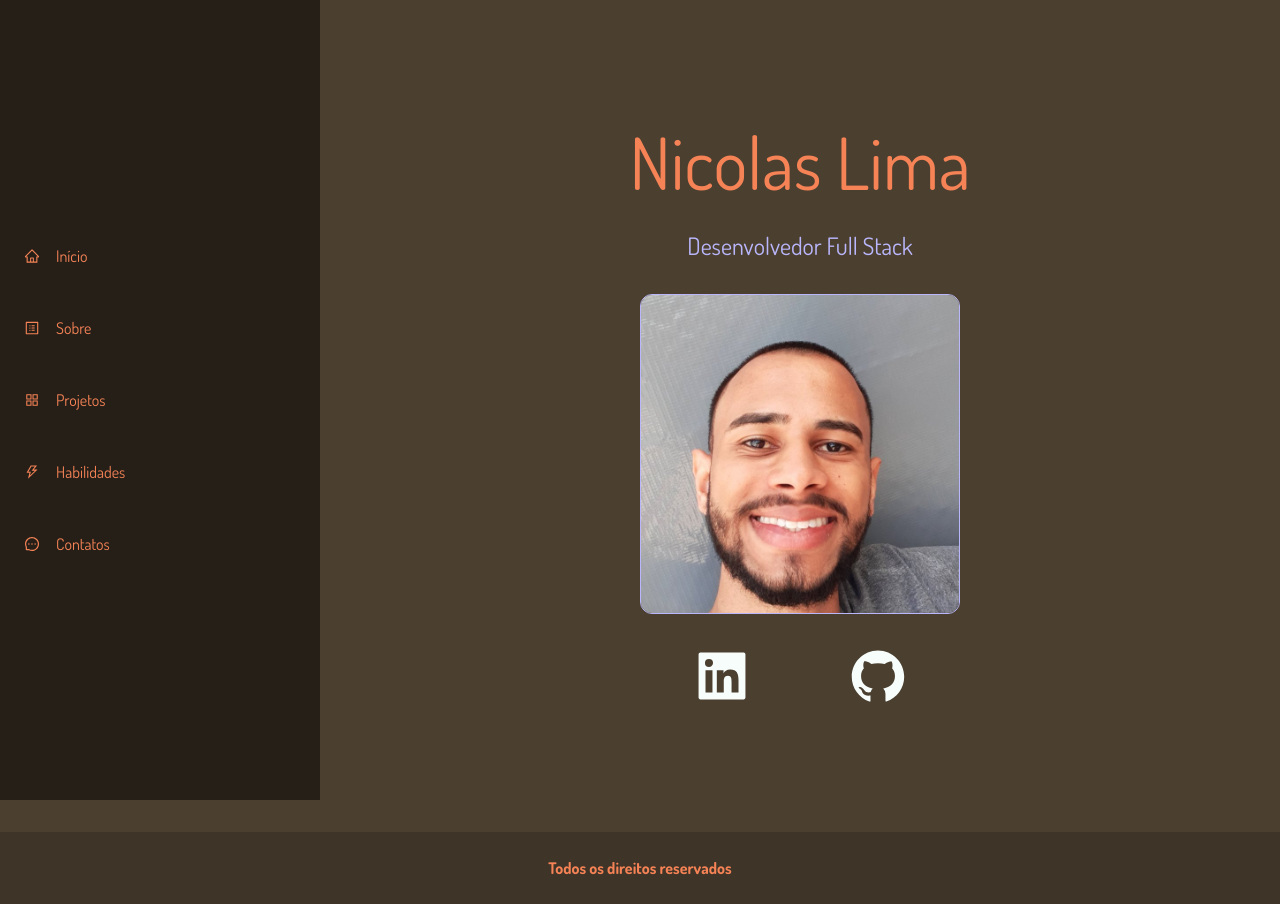
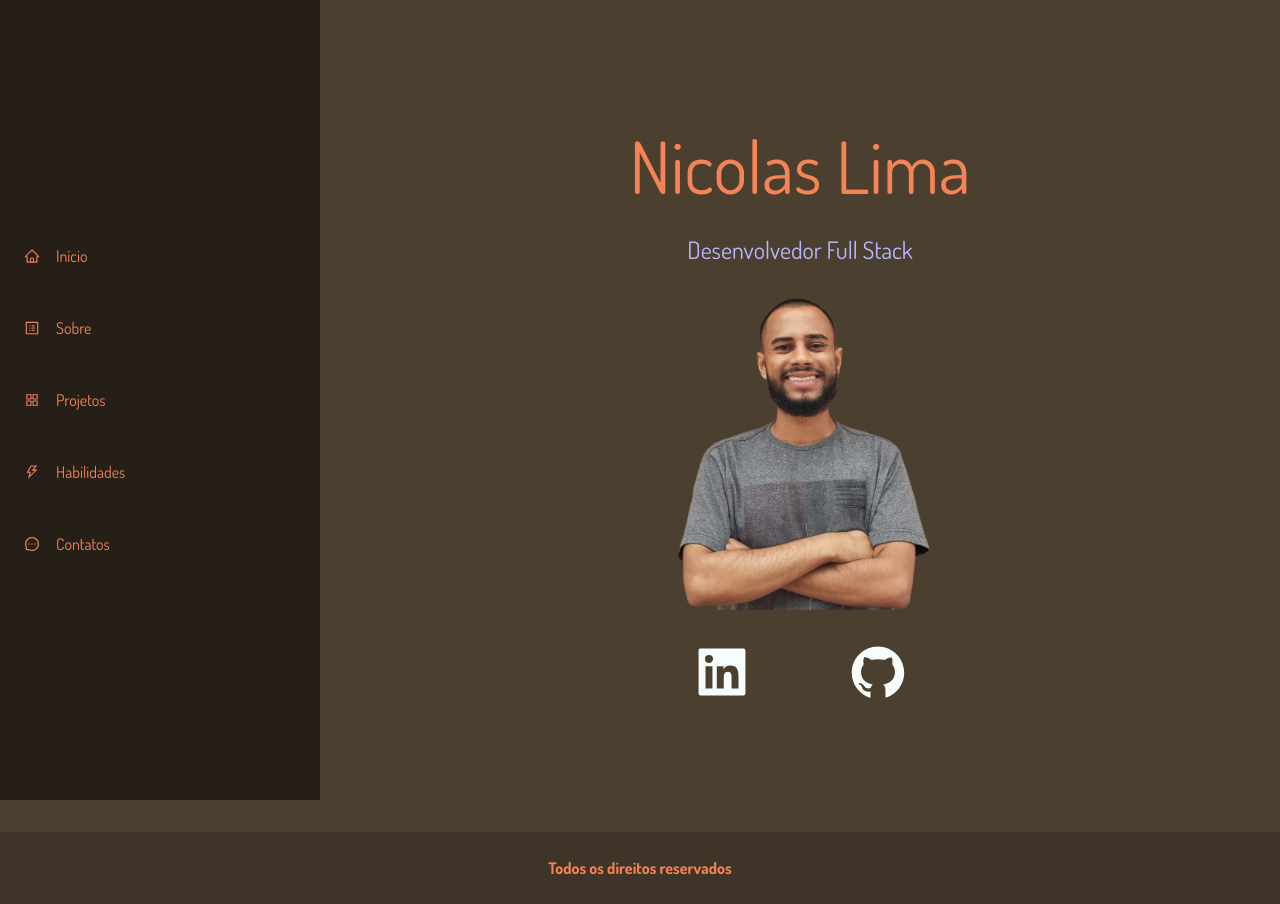
Before and after one commit to nicolaslimaaaa/nicolaslimaaaa, a React (Vite) app: page / in a window 1280 px wide. Built offline with nearby package versions, Linux system fonts and the light colour scheme.

Commit message:
altera a minha foto

```diff
--- a/src/routes/Home.jsx
+++ b/src/routes/Home.jsx
@@ -1,4 +1,4 @@
-import eu from '../assets/minha-foto.jpeg'
+import eu from '../assets/minha-foto.png'
 import { AiFillGithub, AiFillLinkedin } from 'react-icons/ai';
 
 const Home = () => {
@@ -12,7 +12,7 @@ const Home = () => {
         <img
           src={eu}
           alt="Minha foto"
-          className='w-80 rounded-xl border border-main-color'
+          className='w-80 rounded-xl'
         />
       </div>
       <section className='flex items-center text-6xl text-menu-color'>
```
Also changed, not shown: src/assets/minha-foto.png (added).
